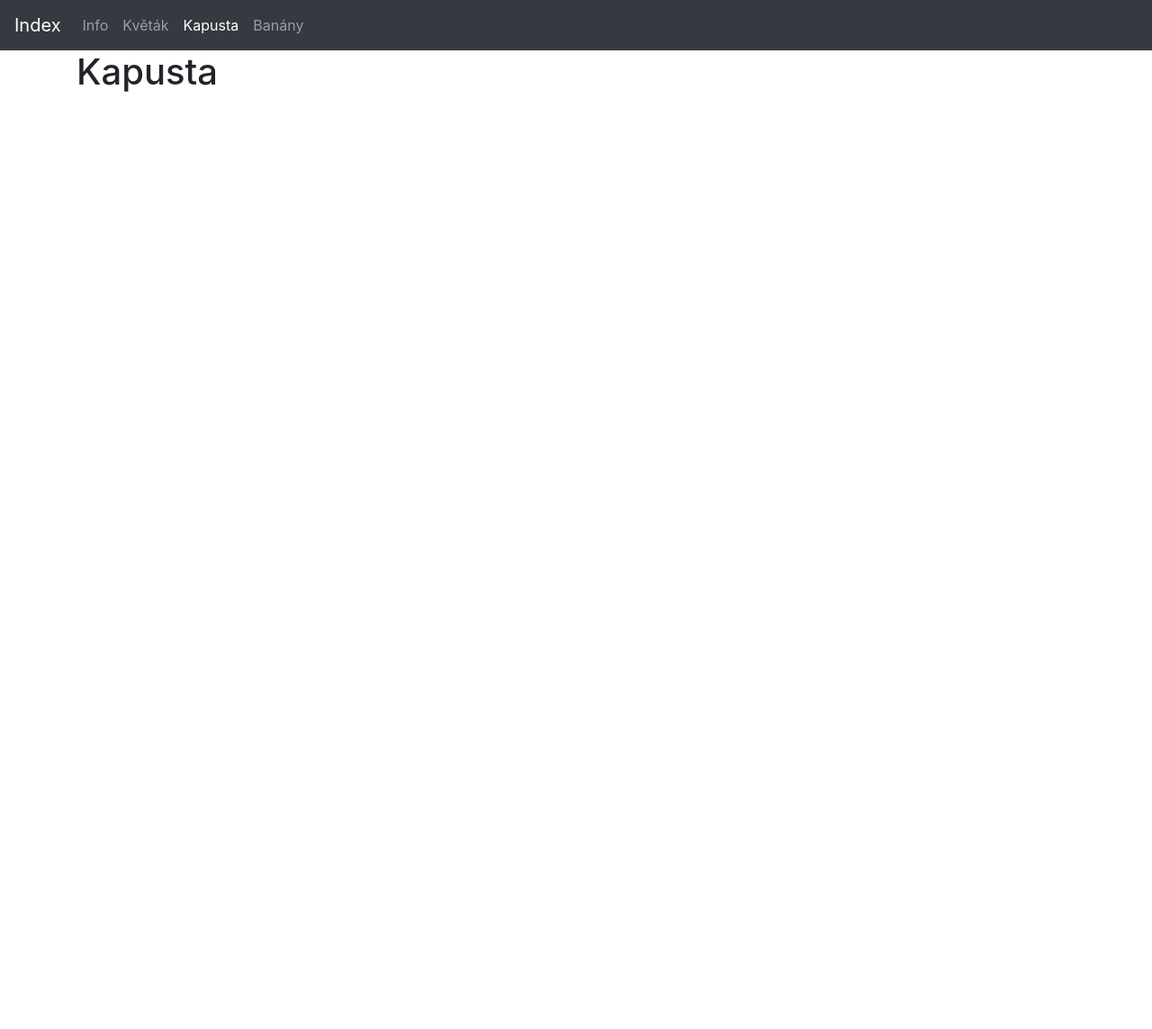
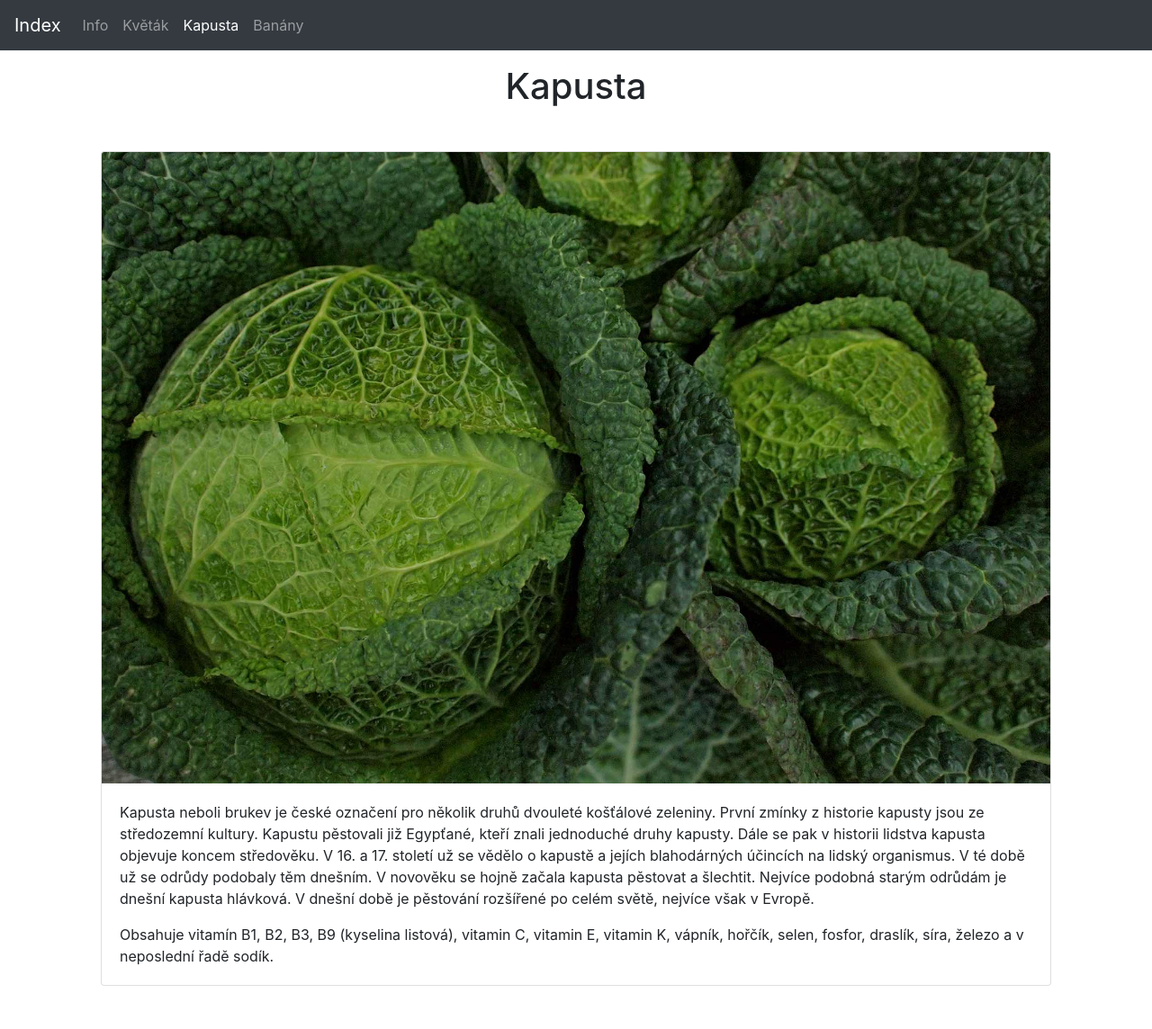
Before and after one commit to marekprochazka/Flask-school, a Flask app: page /kapusta/ in a window 1280 px wide. Shown: the whole page at 90% size. Before the commit the page ends 102 px from the top, so only its background shows below. Run offline with Flask 2, Linux system fonts and the light colour scheme.

Commit message:
kapusta content

```diff
--- a/webface/templates/kapusta.html.j2
+++ b/webface/templates/kapusta.html.j2
@@ -4,6 +4,15 @@
 
 {% block obsah %}
 
-<h1>Kapusta</h1>
+<h1 class="center mt-3">Kapusta</h1>
 
+<div class="container mt-5 mb-5 d-flex justify-content-center">
+    <div class="card" style="width: 66rem;">
+        <img src="{{url_for('static', filename='kapusta.jpg')}}" class="card-img-top" alt="bannanas">
+        <div class="card-body">
+        <p class="card-text">Kapusta neboli brukev je české označení pro několik druhů dvouleté košťálové zeleniny. První zmínky z historie kapusty jsou ze středozemní kultury. Kapustu pěstovali již Egypťané, kteří znali jednoduché druhy kapusty. Dále se pak v historii lidstva kapusta objevuje koncem středověku. V 16. a 17. století už se vědělo o kapustě a jejích blahodárných účincích na lidský organismus. V té době už se odrůdy podobaly těm dnešním. V novověku se hojně začala kapusta pěstovat a šlechtit. Nejvíce podobná starým odrůdám je dnešní kapusta hlávková. V dnešní době je pěstování rozšířené po celém světě, nejvíce však v Evropě.</p>
+        <p class="card-text">Obsahuje vitamín B1, B2, B3, B9 (kyselina listová), vitamin C, vitamin E, vitamin K, vápník, hořčík, selen, fosfor, draslík, síra, železo a v neposlední řadě sodík.</p>
+        </div>
+  </div>
+</div>
 {% endblock obsah %}
```
Also changed, not shown: webface/static/kapusta.jpg (added).
